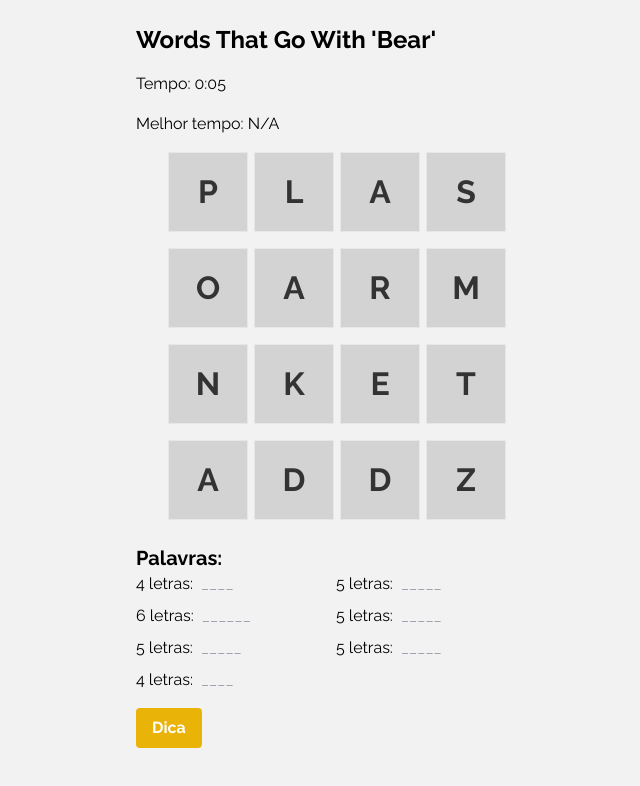
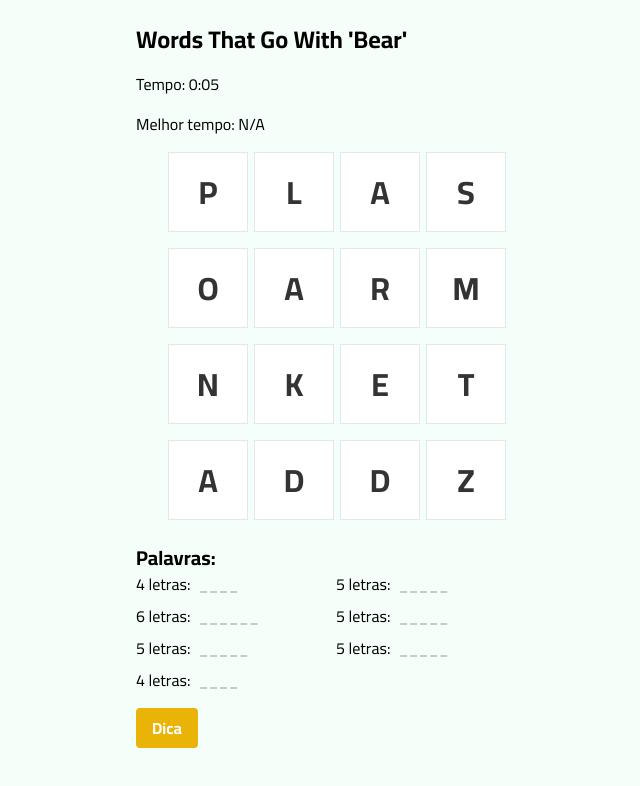
Before and after one commit to hugons/salada, a Next.js app: page /jogo/bears-001 in a window 1280 px wide. Shown: the top 786 px of the page, without its empty margins (308-948 px from the left). Built offline with nearby package versions, Linux system fonts and the light colour scheme.

Commit message:
Color updated

```diff
--- a/src/app/globals.css
+++ b/src/app/globals.css
@@ -3,12 +3,12 @@
 @tailwind utilities;
 
 body {
-  font-family: theme('fontFamily.raleway');
-  background-color: theme('colors.f2f2f2');
+  font-family: theme('fontFamily.cairo');
+  background-color: theme('colors.bg');
 }
 
 .game-background {
-  background-color: theme('colors.f2f2f2'); /* Set game background to F2F2F2 */
+  background-color: theme('colors.bg'); /* Set game background to F2F2F2 */
   max-width: 440px;
   margin: 0 auto; /* Center the game background */
   padding: 24px; /* Add 24px padding to the game wrapper */
--- a/src/app/layout.tsx
+++ b/src/app/layout.tsx
@@ -1,8 +1,8 @@
 import type { Metadata } from 'next'
-import { Raleway } from 'next/font/google'
+import { Cairo } from 'next/font/google'
 import './globals.css'
 
-const raleway = Raleway({
+const cairo = Cairo({
   weight: ['400', '700'],
   subsets: ['latin'],
   display: 'swap',
@@ -24,7 +24,7 @@ export default function RootLayout({
   children: React.ReactNode
 }) {
   return (
-    <html lang="pt-PT" className={raleway.className}>
+    <html lang="pt-PT" className={cairo.className}>
       <body>
         {children}
         <script src="/register-sw.js" defer></script>
--- a/src/components/Game.tsx
+++ b/src/components/Game.tsx
@@ -167,9 +167,9 @@ export default function Game({ puzzle }: GameProps) {
               id={`${r}-${c}`}
               key={`${r}-${c}`}
               className={`border cursor-pointer select-none transition-opacity duration-2000 ${
-                isInCurrentPath(r, c) ? 'bg-blue-500' : /* Use a more distinct blue for selected cells */
-                isInFoundPath(r, c) ? 'bg-green-500' : /* Use a more distinct green for found cells */
-                'bg-d3d3d3' /* Use custom class for default cell background */
+                isInCurrentPath(r, c) ? 'bg-seafoam' : /* Use a more distinct blue for selected cells */
+                isInFoundPath(r, c) ? 'bg-sage' : /* Use a more distinct green for found cells */
+                'bg-cellbg' /* Use custom class for default cell background */
               } ${!isLetterVisible(r, c) ? 'opacity-0 pointer-events-none' : 'opacity-100'}`}
               onClick={(e) => { e.preventDefault(); handleClick(r, c); }}
             >
--- a/tailwind.config.js
+++ b/tailwind.config.js
@@ -8,7 +8,7 @@ module.exports = {
   theme: {
     extend: {
       fontFamily: {
-        raleway: ['Raleway', 'sans-serif'],
+        cairo: ['Cairo', 'sans-serif'],
       },
       backgroundImage: {
         "gradient-radial": "radial-gradient(var(--tw-gradient-stops))",
@@ -16,9 +16,13 @@ module.exports = {
           "conic-gradient(from 180deg at 50% 50%, var(--tw-gradient-stops))",
       },
       colors: {
-        d3d3d3: '#D3D3D3',
-        f2f2f2: '#f2f2f2',
-        'cell-selected': '#60A5FA', /* Define custom color for selected cells */
+        cellbg: '#ffffff',
+        emerald: '#4CAF50',
+        mint: '#C8E6C9',
+        seafoam: '#B2DFDB',
+        sage: '#A5D6A7',
+        bg: '#F5FFFA',
+        'cell-selected': '#B2DFDB', /* Define custom color for selected cells */
       }
     },
   },
```
